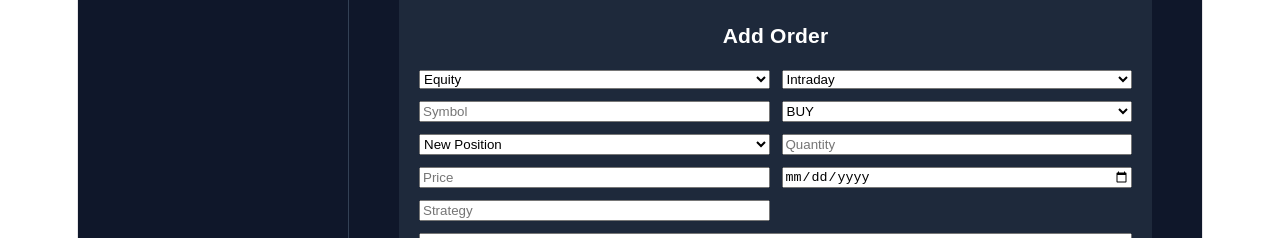
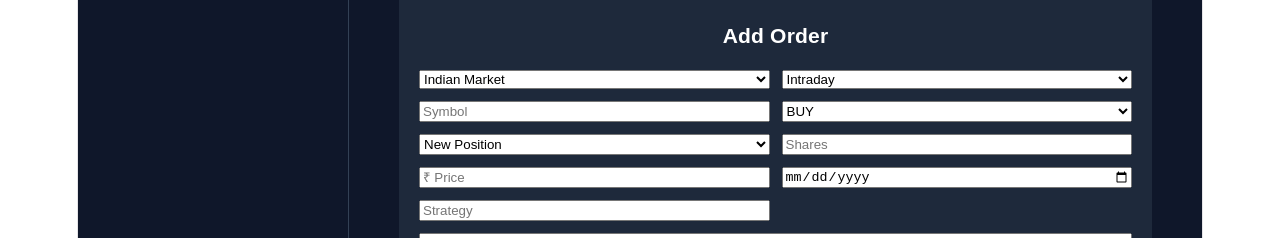
Before and after one commit to refuse21/PrecisionTrades, a React (Vite) app: page / in a window 1280 px wide. Both pictures are taken after a click on the element "Journal". Shown: the part 416-654 px from the top of the page. Built offline with nearby package versions, Linux system fonts and the light colour scheme.

Commit message:
v0.4 - Added market selection and trade type support

```diff
--- a/src/Journal.jsx
+++ b/src/Journal.jsx
@@ -8,7 +8,8 @@ export default function Journal() {
   const [history, setHistory] = useState([]);
 
   const [form, setForm] = useState({
-    market: "Equity",
+    market: "Indian Market",
+    assetType: "Equity",
     product: "Intraday",
     symbol: "",
     action: "BUY",
@@ -56,9 +57,12 @@ export default function Journal() {
     let updatedPositions = [...positions];
 
     if (form.purpose === "New Position") {
+
+      console.log("Selected Market:", form.market),
       updatedPositions.push({
   symbol: form.symbol.toUpperCase(),
   market: form.market,
+
   qty,
   avgPrice: price,
   realizedPnL: 0,
@@ -100,7 +104,8 @@ export default function Journal() {
     ]);
 
     setForm({
-      market: "Equity",
+  market: "Indian Market",
+  assetType: "Equity",
   product: "Intraday",
   symbol: "",
   action: "BUY",
@@ -147,9 +152,24 @@ export default function Journal() {
 
     setPositions(updatedPositions);
 
-    alert(`Booked P&L : ₹${pnl}`);
+    alert(`Booked P&L : ${currency}${pnl}`);
+  };
+const tradingStyles = {
+  "Indian Market": ["Intraday", "Swing", "Delivery"],
+  "Global Market": ["Intraday", "Swing", "Delivery"],
+  Forex: ["Intraday", "Swing"],
+  Crypto: ["Spot", "Perpetual"],
 };
 
+const currency =
+  form.market === "Indian Market" ? "₹" : "$";
+
+const quantityLabel =
+  form.market === "Crypto"
+    ? "Coins"
+    : form.market === "Forex"
+    ? "Lots"
+    : "Shares";
   const fullExit = (index) => {
     const exitPrice = Number(prompt("Exit Price"));
 
@@ -157,7 +177,11 @@ export default function Journal() {
 
     const updatedPositions = [...positions];
 
+
     const position = updatedPositions[index];
+    const currency =
+       position.market === "Indian Market" ? "₹" : "$";
+    console.log(position);
 
     const pnl =
       (exitPrice - position.avgPrice) * position.qty;
@@ -172,7 +196,7 @@ export default function Journal() {
 
     setPositions(updatedPositions);
 
-    alert(`Trade Closed\nP&L : ₹${position.realizedPnL}`);
+    alert(`Trade Closed\nP&L : ${currency}${position.realizedPnL}`);
   };
 
   return (
@@ -205,9 +229,9 @@ export default function Journal() {
   value={form.market}
   onChange={handleChange}
 >
-            <option>Equity</option>
-            <option>Futures</option>
-            <option>Options</option>
+  <option>Indian Market</option>
+  <option>Global Market</option>
+  <option>Forex</option>
   <option>Crypto</option>
 </select>
 
@@ -216,8 +240,11 @@ export default function Journal() {
   value={form.product}
   onChange={handleChange}
 >
-            <option>Intraday</option>
-            <option>Delivery</option>
+  {tradingStyles[form.market].map((style) => (
+    <option key={style} value={style}>
+      {style}
+    </option>
+  ))}
 </select>
 
           <input
@@ -248,7 +275,7 @@ export default function Journal() {
           <input
             type="number"
             name="quantity"
-            placeholder="Quantity"
+            placeholder={quantityLabel}
             value={form.quantity}
             onChange={handleChange}
           />
@@ -256,7 +283,7 @@ export default function Journal() {
           <input
             type="number"
             name="price"
-            placeholder="Price"
+            placeholder={`${currency} Price`}
             value={form.price}
             onChange={handleChange}
           />
```
Lines whose indentation alone changed are shown as unchanged.
